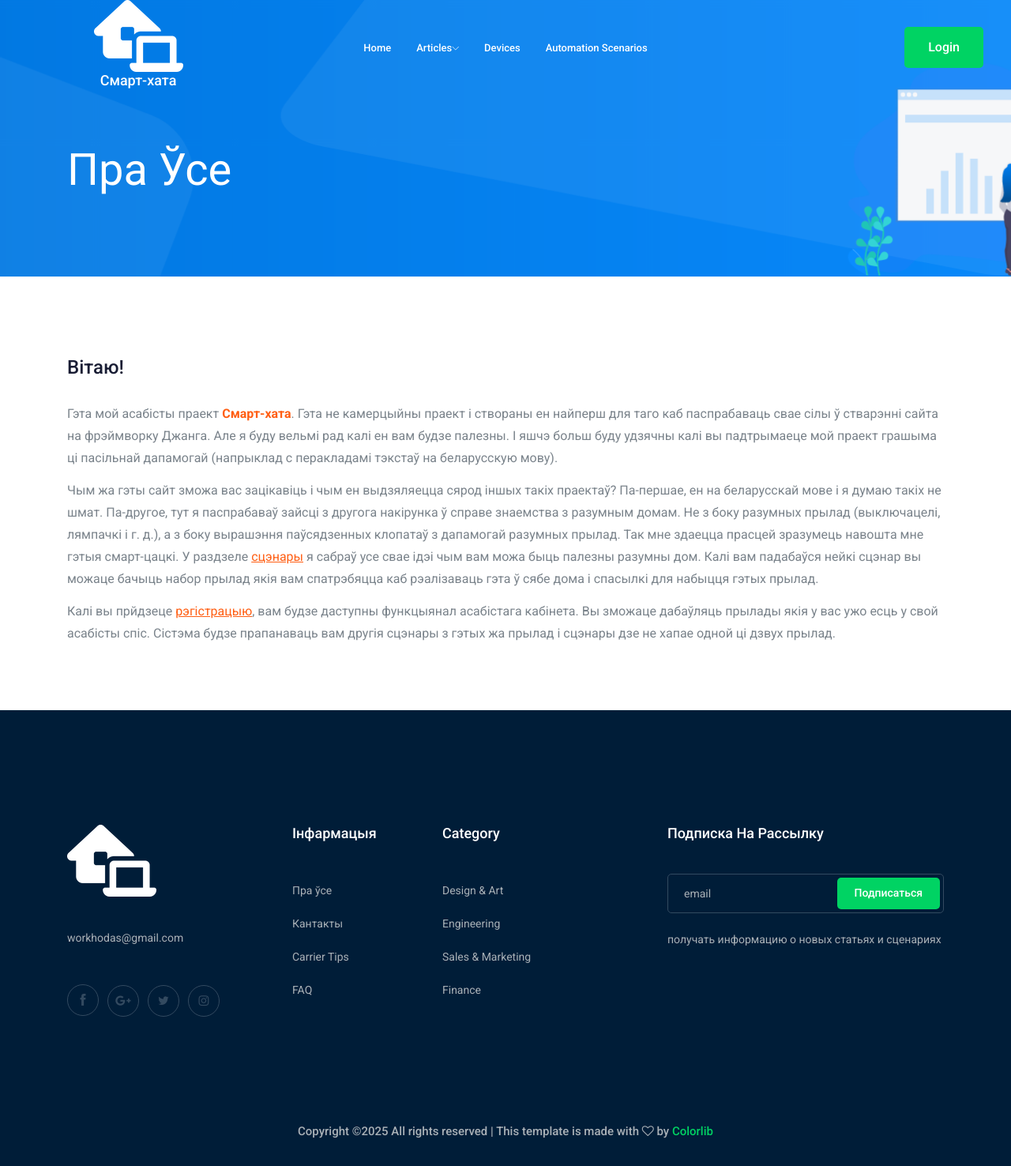
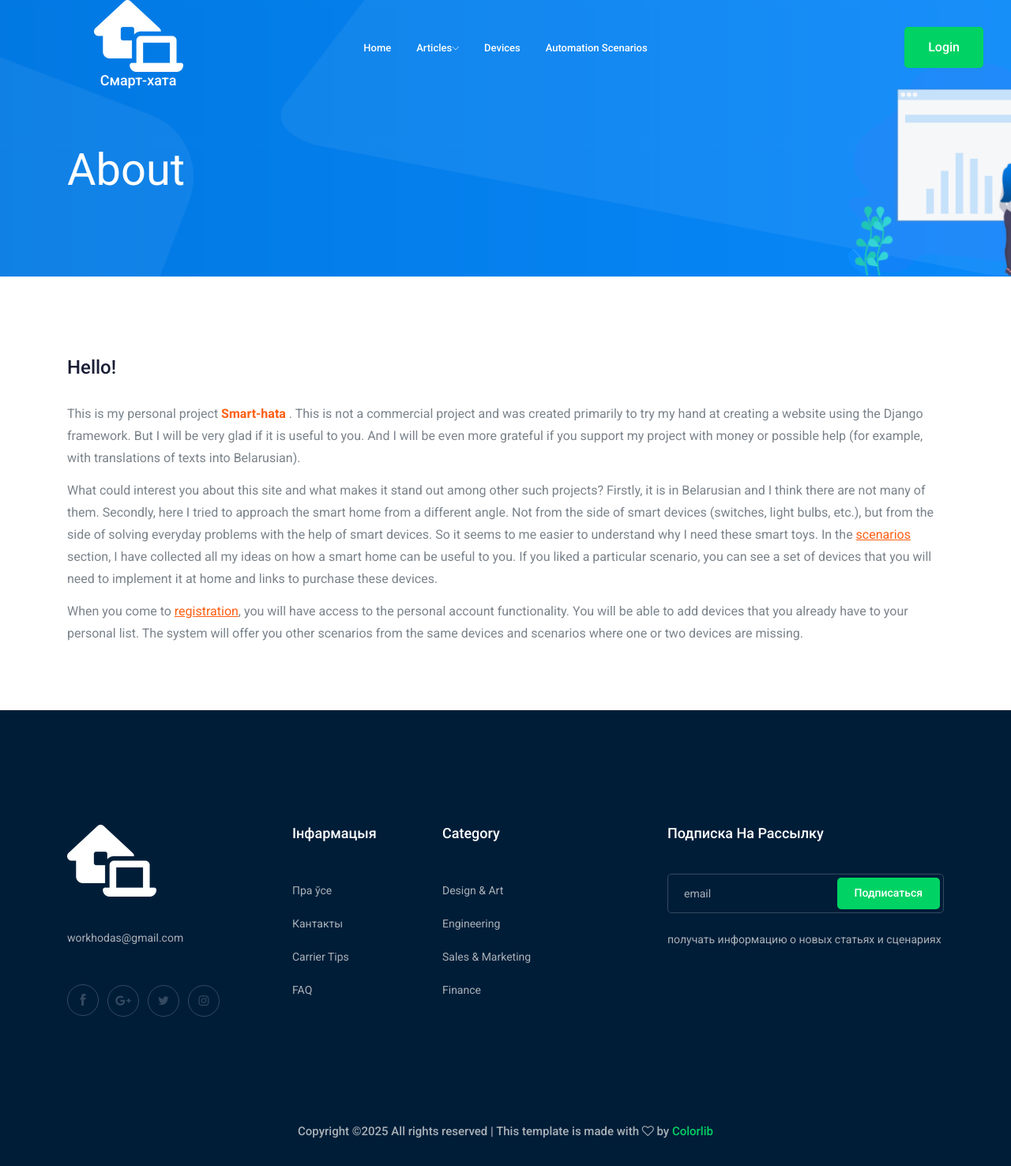
Before and after one commit to hodasman/SmartStaff, a Django app: page /mainapp/about/ in a window 1280 px wide. Shown: the whole page at 79% size. Run offline with Django 3.2, Linux system fonts and the light colour scheme; data comes from the database, SQL or seed files in the repository; parts of the project's set-up code (start-up, migrations or seed data) failed here and were passed over; some libraries are stand-ins or nearby versions.

Commit message:
добавил i18n на страницу about. Использовал {% blocktrans %}

```diff
--- a/mainapp/templates/mainapp/about.html
+++ b/mainapp/templates/mainapp/about.html
@@ -1,7 +1,8 @@
 {% extends 'base.html' %}
 {% load crispy_forms_tags %}
+{% load i18n %}
 {% block title %}
-    Пра ўсе
+{% trans "About" %}
 {% endblock title %}
 {% block content %}
 
@@ -11,7 +12,7 @@
             <div class="row">
                 <div class="col-xl-12">
                     <div class="bradcam_text">
-                        <h3>Пра ўсе</h3>
+                        <h3>{% trans "About" %}</h3>
                     </div>
                 </div>
             </div>
@@ -21,22 +22,32 @@
     <!-- Start Sample Area -->
     <section class="sample-text-area">
         <div class="container box_1170">
-            <h3 class="text-heading">Вітаю!</h3>
+            <h3 class="text-heading">{% trans "Hello!" %}</h3>
             <p class="sample-text">
-                Гэта мой асабісты праект <b>Смарт-хата</b>. Гэта не камерцыйны праект і створаны ен найперш для таго каб паспрабаваць
-                свае сілы ў стварэнні сайта на фрэймворку Джанга. Але я буду вельмі рад калі ен вам будзе палезны. І яшчэ больш буду удзячны
-                калі вы падтрымаеце мой праект грашыма ці пасільнай дапамогай (напрыклад с перакладамі тэкстаў на беларусскую мову).
+                {% blocktrans trimmed with project_name='<b>Smart-hata</b>'|safe %}
+                This is my personal project {{ project_name }} . This is not a commercial project and was created primarily to try
+                my hand at creating a website using the Django framework. But I will be very glad if it is useful to you. And I will be even more grateful
+                if you support my project with money or possible help (for example, with translations of texts into Belarusian).
+                {% endblocktrans %}
             </p>
+            {% url 'mainapp:scenarios' as scenarios_url %}
             <p class="sample-text">
-                Чым жа гэты сайт зможа вас зацікавіць і чым ен выдзяляецца сярод іншых такіх праектаў? Па-першае, ен на беларусскай мове і я думаю такіх
-                не шмат. Па-другое, тут я паспрабаваў зайсці з другога накірунка ў справе знаемства з разумным домам. Не з боку разумных прылад (выключацелі, лямпачкі і г. д.),
-                а з боку вырашэння паўсядзенных клопатаў з дапамогай разумных прылад. Так мне здаецца прасцей зразумець навошта мне гэтыя смарт-цацкі.
-                У раздзеле <a href="{% url 'mainapp:scenarios' %}"><u>сцэнары</u></a> я сабраў усе свае ідэі чым вам можа быць палезны разумны дом. Калі вам падабаўся нейкі сцэнар вы можаце бачыць набор прылад
-                якія вам спатрэбяцца каб рэалізаваць гэта ў сябе дома і спасылкі для набыцця гэтых прылад.
+                {% blocktrans trimmed with link='<a href="'|add:scenarios_url|add:'"><u>scenarios</u></a>'|safe %}
+                What could interest you about this site and what makes it stand out among other such projects? Firstly, it is in Belarusian and I think
+                there are not many of them. Secondly, here I tried to approach the smart home from a different angle. Not from the side of smart
+                devices (switches, light bulbs, etc.), but from the side of solving everyday problems with the help of smart devices.
+                So it seems to me easier to understand why I need these smart toys.
+                In the {{ link }} section, I have collected all my ideas on how a smart home can be useful to you. If you liked a particular
+                scenario, you can see a set of devices that you will need to implement it at home and links to purchase these devices.
+                {% endblocktrans %}
             </p>
+            {% url 'authapp:register' as register_url %}
             <p class="sample-text">
-                Калі вы прйдзеце <a href="{% url 'authapp:register' %}"><u>рэгістрацыю</u></a>, вам будзе даступны функцыянал асабістага кабінета. Вы зможаце дабаўляць прылады якія у вас ужо есць у свой асабісты спіс.
-                Сістэма будзе прапанаваць вам другія сцэнары з гэтых жа прылад і сцэнары дзе не хапае одной ці дзвух прылад.
+                {% blocktrans trimmed with link='<a href="'|add:register_url|add:'"><u>registration</u></a>'|safe %}
+                When you come to {{ link }}, you will have access to the personal account functionality. You will be able to add devices
+                that you already have to your personal list.
+                The system will offer you other scenarios from the same devices and scenarios where one or two devices are missing.
+                {% endblocktrans %}
             </p>
         </div>
     </section>
```
